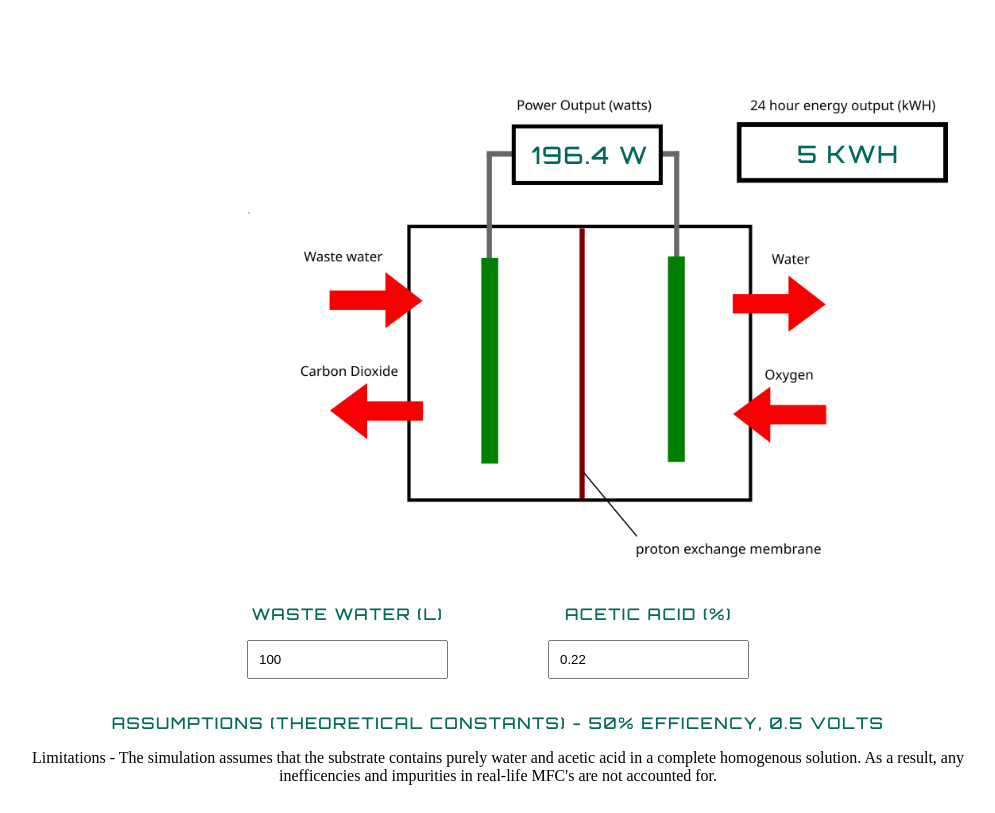
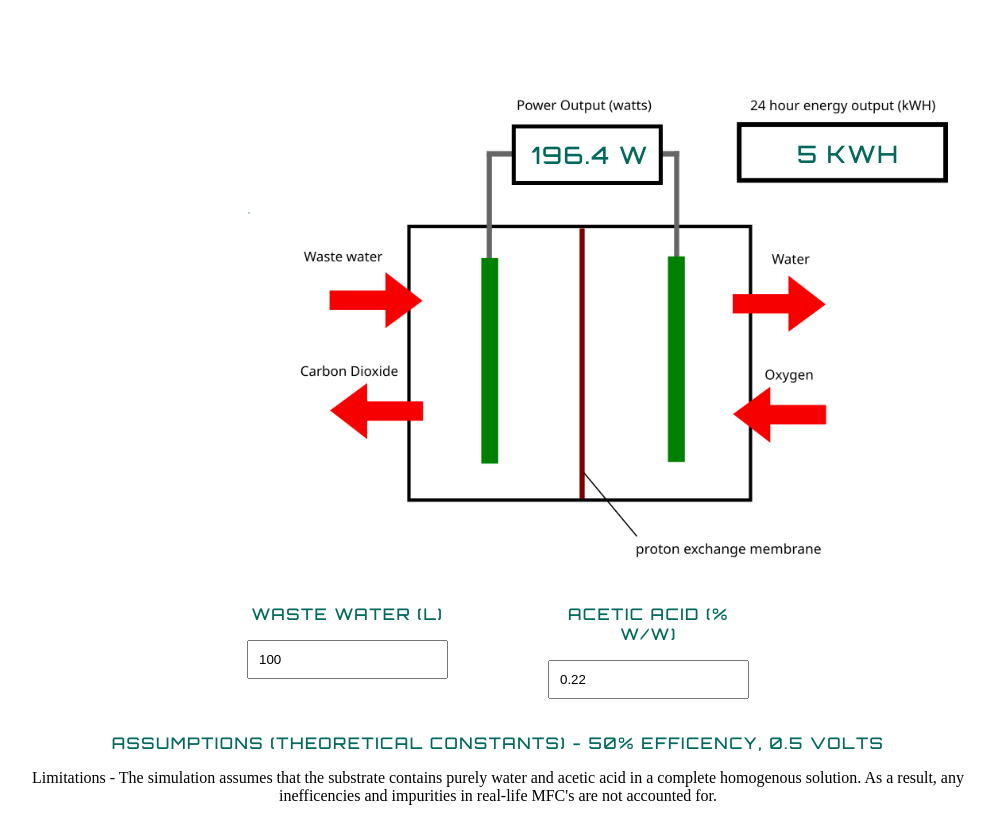
Before and after one commit to jerryjiawu/MicrobialFuelCellSimulation, a plain HTML site: page index.html in a window 1280 px wide. Shown: the part 70-883 px from the top of the page, without its empty margins (142-1137 px from the left). Drawn offline with Linux system fonts and the light colour scheme.

Commit message:
Update index.html

```diff
--- a/index.html
+++ b/index.html
@@ -37,7 +37,7 @@
         <input placeholder="10.00", id="water">
     </div>
     <div>
-        <p>Acetic Acid (%)</p>
+        <p>Acetic Acid (% W/W)</p>
         <input placeholder="0.22", id="concentration">
     </div>
     </div>
```
